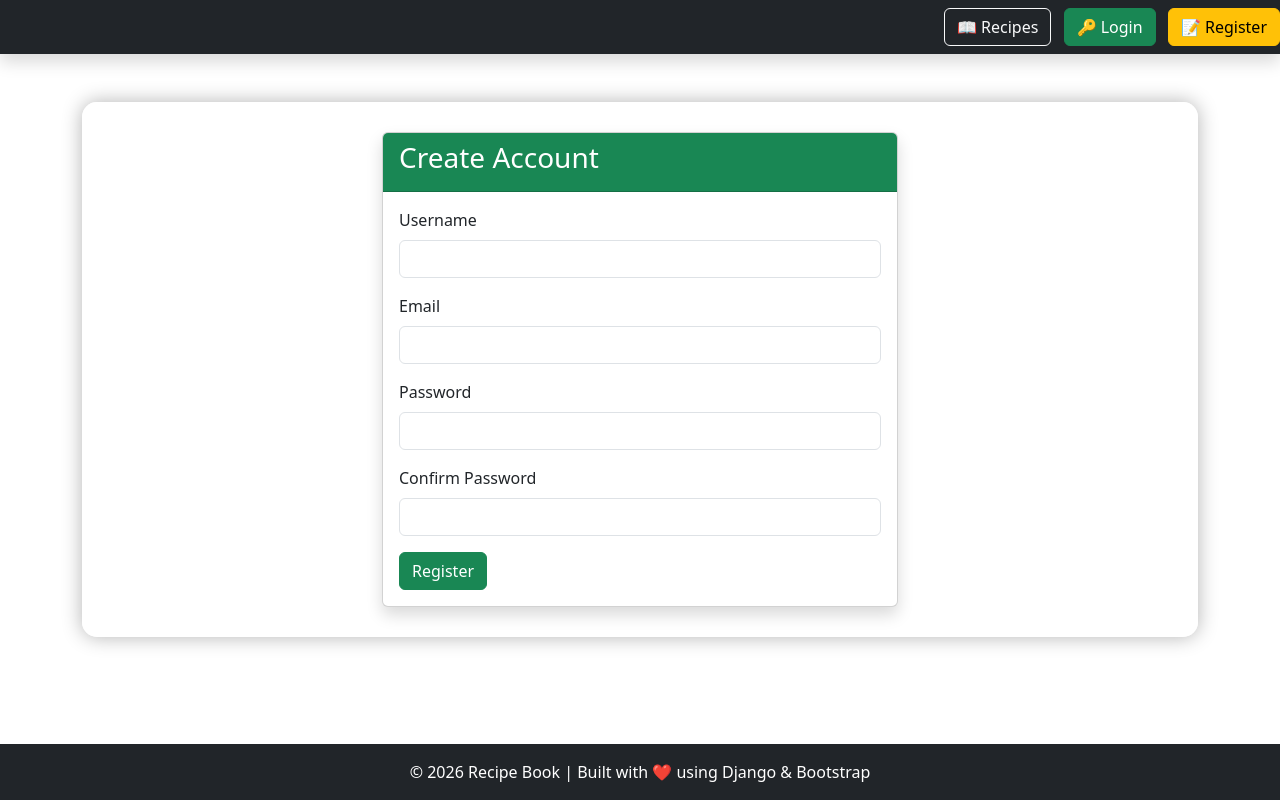
After one commit to Pranavv46/Project-2, a Django app: page /register/ in a window 1280 px wide. The commit adds this page. Run offline with Django 4.2, Linux system fonts and the light colour scheme.

Commit message:
added user authentication

```diff
--- a/menu/menu/settings.py
+++ b/menu/menu/settings.py
@@ -125,3 +125,5 @@ DEFAULT_AUTO_FIELD = 'django.db.models.BigAutoField'
 
 MEDIA_URL = '/media/'
 MEDIA_ROOT = BASE_DIR / 'media'
+
+LOGIN_URL = 'login'
--- a/menu/recipe/templates/base.html
+++ b/menu/recipe/templates/base.html
@@ -23,25 +23,39 @@
 
 <body class="d-flex flex-column min-vh-100">
 
+
     <!-- Navbar -->
     <nav class="navbar navbar-expand-lg navbar-dark bg-dark shadow">
-        <div class="container">
+        <div class="ms-auto">
 
-            <a class="navbar-brand fw-bold" href="{% url 'home' %}">
-                🍽️ Recipe Book
-            </a>
+    <a href="{% url 'recipe_list' %}" class="btn btn-outline-light me-2">
+        📖 Recipes
+    </a>
 
-            <div>
+    {% if user.is_authenticated %}
 
-                <a href="{% url 'recipe_list' %}" class="btn btn-outline-light me-2">
-                    📖 Recipes
-                </a>
+        <a href="{% url 'add_recipe' %}" class="btn btn-warning me-2">
+            ➕ Add Recipe
+        </a>
 
-                <a href="{% url 'add_recipe' %}" class="btn btn-warning">
-                    ➕ Add Recipe
-                </a>
+        <a href="{% url 'logout' %}" class="btn btn-danger">
+            🚪 Logout
+        </a>
 
-            </div>
+    {% else %}
+
+        <a href="{% url 'login' %}" class="btn btn-success me-2">
+            🔑 Login
+        </a>
+
+        <a href="{% url 'register' %}" class="btn btn-warning">
+            📝 Register
+        </a>
+
+    {% endif %}
+
+</div>
+
 
         </div>
     </nav>
--- /dev/null
+++ b/menu/recipe/templates/register.html
@@ -0,0 +1,71 @@
+{% extends 'base.html' %}
+
+{% block title %}
+Register
+{% endblock %}
+
+{% block content %}
+
+<div class="row justify-content-center">
+
+    <div class="col-md-6">
+
+        <div class="card shadow">
+
+            <div class="card-header bg-success text-white">
+                <h3>Create Account</h3>
+            </div>
+
+            <div class="card-body">
+
+                <form method="POST">
+
+                    {% csrf_token %}
+
+                    <div class="mb-3">
+                        <label class="form-label">Username</label>
+                        <input type="text"
+                               name="username"
+                               class="form-control"
+                               required>
+                    </div>
+
+                    <div class="mb-3">
+                        <label class="form-label">Email</label>
+                        <input type="email"
+                               name="email"
+                               class="form-control"
+                               required>
+                    </div>
+
+                    <div class="mb-3">
+                        <label class="form-label">Password</label>
+                        <input type="password"
+                               name="password"
+                               class="form-control"
+                               required>
+                    </div>
+
+                    <div class="mb-3">
+                        <label class="form-label">Confirm Password</label>
+                        <input type="password"
+                               name="confirm_password"
+                               class="form-control"
+                               required>
+                    </div>
+
+                    <button type="submit" class="btn btn-success">
+                        Register
+                    </button>
+
+                </form>
+
+            </div>
+
+        </div>
+
+    </div>
+
+</div>
+
+{% endblock %}
--- a/menu/recipe/urls.py
+++ b/menu/recipe/urls.py
@@ -3,9 +3,15 @@ from . import views
 
 urlpatterns = [
     path('', views.home, name='home'),
+
+    path('register/', views.register, name='register'),
+    path('login/', views.login_user, name='login'),
+    path('logout/', views.logout_user, name='logout'),
+
     path('recipe/', views.recipe_list, name='recipe_list'),
     path('recipe/<int:recipe_id>/', views.recipe_detail, name='recipe_detail'),
     path('add-recipe/', views.add_recipe, name='add_recipe'),
     path('edit-recipe/<int:recipe_id>/', views.edit_recipe, name='edit_recipe'),
     path('delete-recipe/<int:recipe_id>/', views.delete_recipe, name='delete_recipe'),
+    path('register/', views.register, name='register'),
 ]
--- a/menu/recipe/views.py
+++ b/menu/recipe/views.py
@@ -1,6 +1,12 @@
 from django.shortcuts import render, redirect
 from django.contrib import messages
 from .models import Recipe
+
+#user authentication
+from django.contrib.auth.models import User
+from django.contrib.auth import authenticate, login, logout
+from django.contrib import messages
+from django.contrib.auth.decorators import login_required
 
 
 # Home Page
@@ -8,6 +14,72 @@ def home(request):
     return render(request, 'home.html', {
         'name': 'Pranav'
     })
+
+# User Registration
+def register(request):
+
+    if request.method == 'POST':
+
+        username = request.POST['username']
+        email = request.POST['email']
+        password = request.POST['password']
+        confirm_password = request.POST['confirm_password']
+
+        if password != confirm_password:
+            messages.error(request, "Passwords do not match!")
+            return redirect('register')
+
+        if User.objects.filter(username=username).exists():
+            messages.error(request, "Username already exists!")
+            return redirect('register')
+
+        User.objects.create_user(
+            username=username,
+            email=email,
+            password=password
+        )
+
+        messages.success(request, "Account created successfully!")
+
+        return redirect('login')
+
+    return render(request, 'register.html')
+
+def login_user(request):
+
+    if request.method == 'POST':
+
+        username = request.POST['username']
+        password = request.POST['password']
+
+        user = authenticate(
+            username=username,
+            password=password
+        )
+
+        if user is not None:
+
+            login(request, user)
+
+            messages.success(request, "Login successful!")
+
+            return redirect('home')
+
+        else:
+
+            messages.error(request, "Invalid username or password!")
+
+            return redirect('login')
+
+    return render(request, 'login.html')
+
+def logout_user(request):
+
+    logout(request)
+
+    messages.success(request, "Logged out successfully!")
+
+    return redirect('login')
 
 
 # Recipe List
@@ -35,6 +107,7 @@ def recipe_detail(request, recipe_id):
 
 
 # Add Recipe
+@login_required
 def add_recipe(request):
 
     if request.method == 'POST':
@@ -63,6 +136,7 @@ def add_recipe(request):
 
 
 # Edit Recipe
+@login_required
 def edit_recipe(request, recipe_id):
 
     recipe = Recipe.objects.get(id=recipe_id)
@@ -88,6 +162,7 @@ def edit_recipe(request, recipe_id):
 
 
 # Delete Recipe
+@login_required
 def delete_recipe(request, recipe_id):
 
     recipe = Recipe.objects.get(id=recipe_id)
```
Also changed, not shown: menu/recipe/templates/login.html (added, +60 -0 lines), menu/db.sqlite3.
